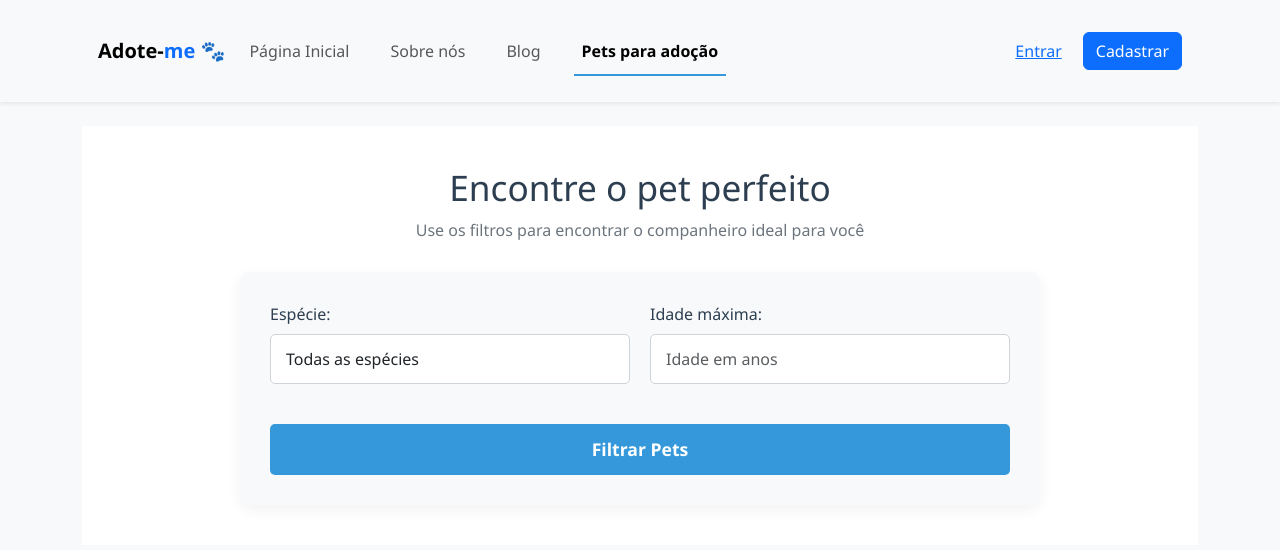
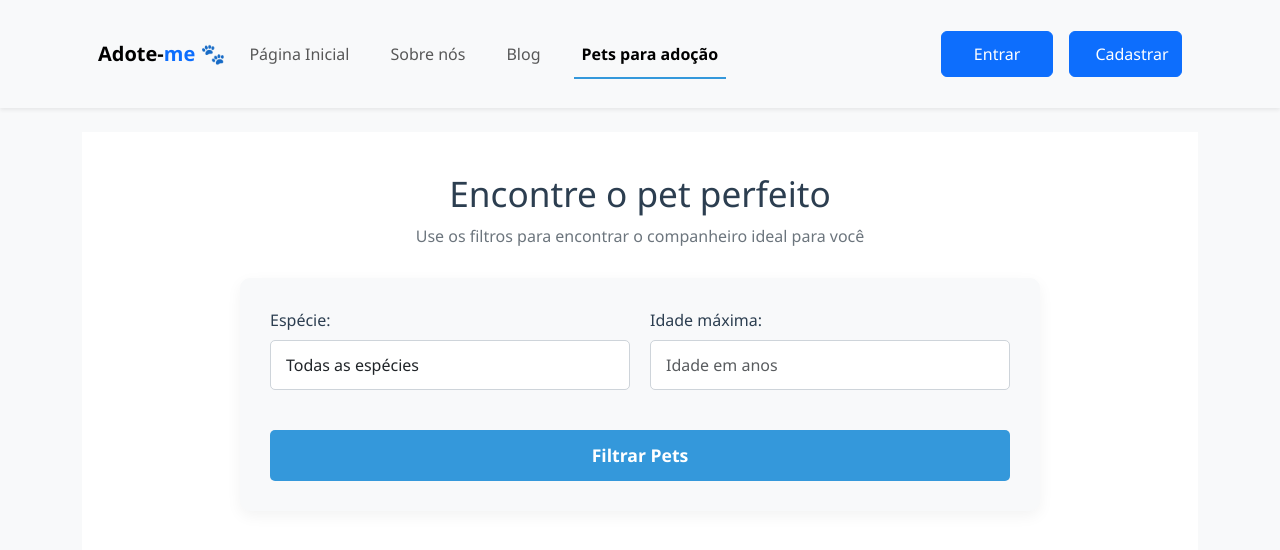
Before and after one commit to joaliny/adote-me, a Flask app: page /adotar in a window 1280 px wide. Shown: the top 550 px of the page. Run offline with Flask 3, Linux system fonts and the light colour scheme; data that the repository does not hold is empty; some libraries are stand-ins or nearby versions.

Commit message:
carrosel e botoa arrumado

```diff
--- a/static/css/base.css
+++ b/static/css/base.css
@@ -114,6 +114,13 @@
             background-color: #2980b9;
             border-color: #2980b9;
         }
+
+        .btn-rounded {
+  min-width: 100px; /* largura mínima */
+  padding: 10px 25px;
+  text-align: center;
+}
+
 
 
     footer {
--- a/templates/base.html
+++ b/templates/base.html
@@ -74,8 +74,8 @@
               </ul>
             </div>
             {% else %}
-            <a href="/login" class="btn btn-link me-2">Entrar</a>
-            <a href="/cadastro" class="btn btn-primary">Cadastrar</a>
+            <a href="/login" class="btn btn-primary btn-rounded flex-grow-1 w-100 me-3">Entrar</a>
+            <a href="/cadastro" class="btn btn-primary btn-rounded flex-grow-1 w-100">Cadastrar</a>
             {% endif %}
           </div>
         </div>
```
Also changed, not shown: static/css/home.css (+16 -1 lines).
